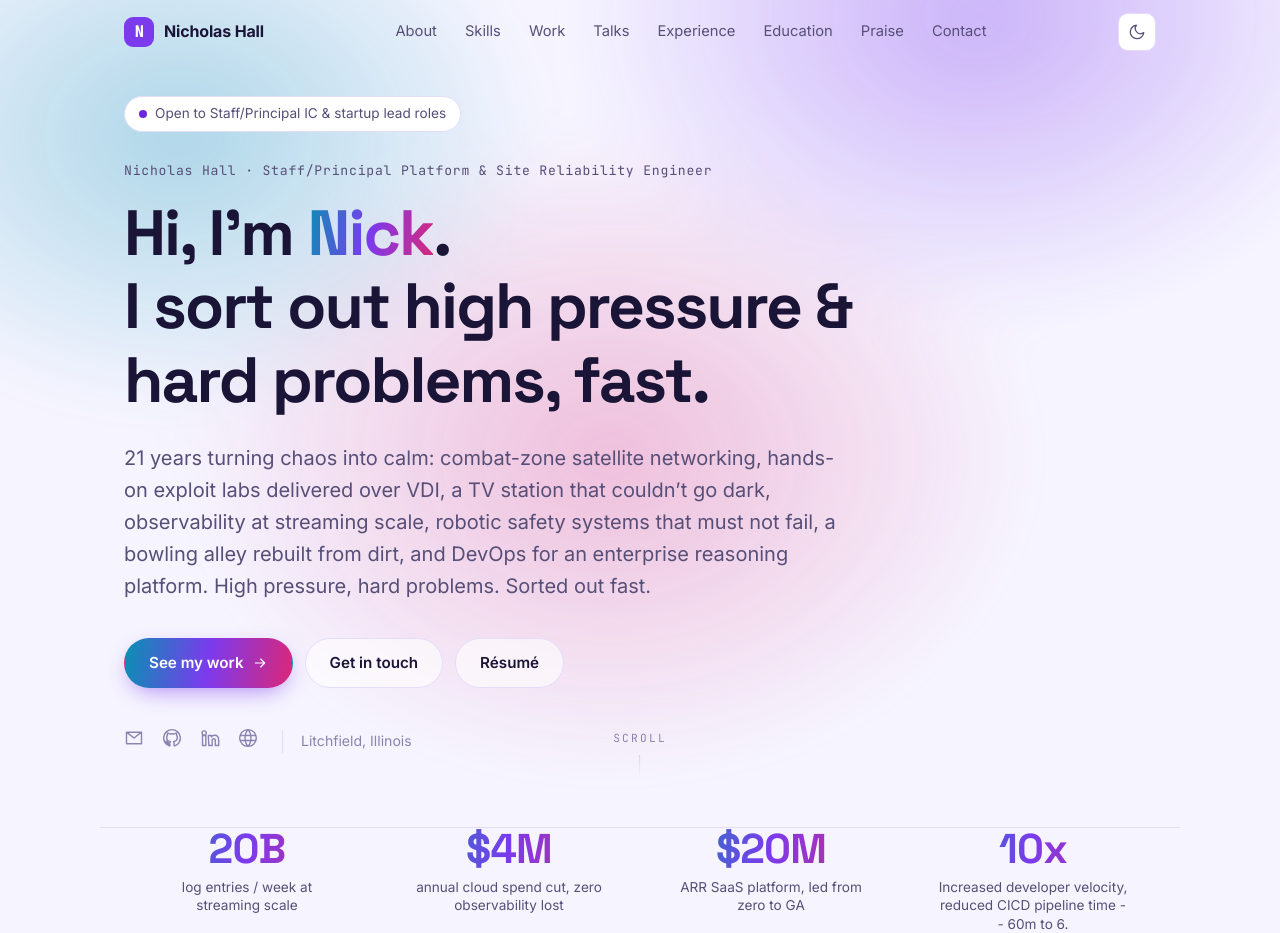
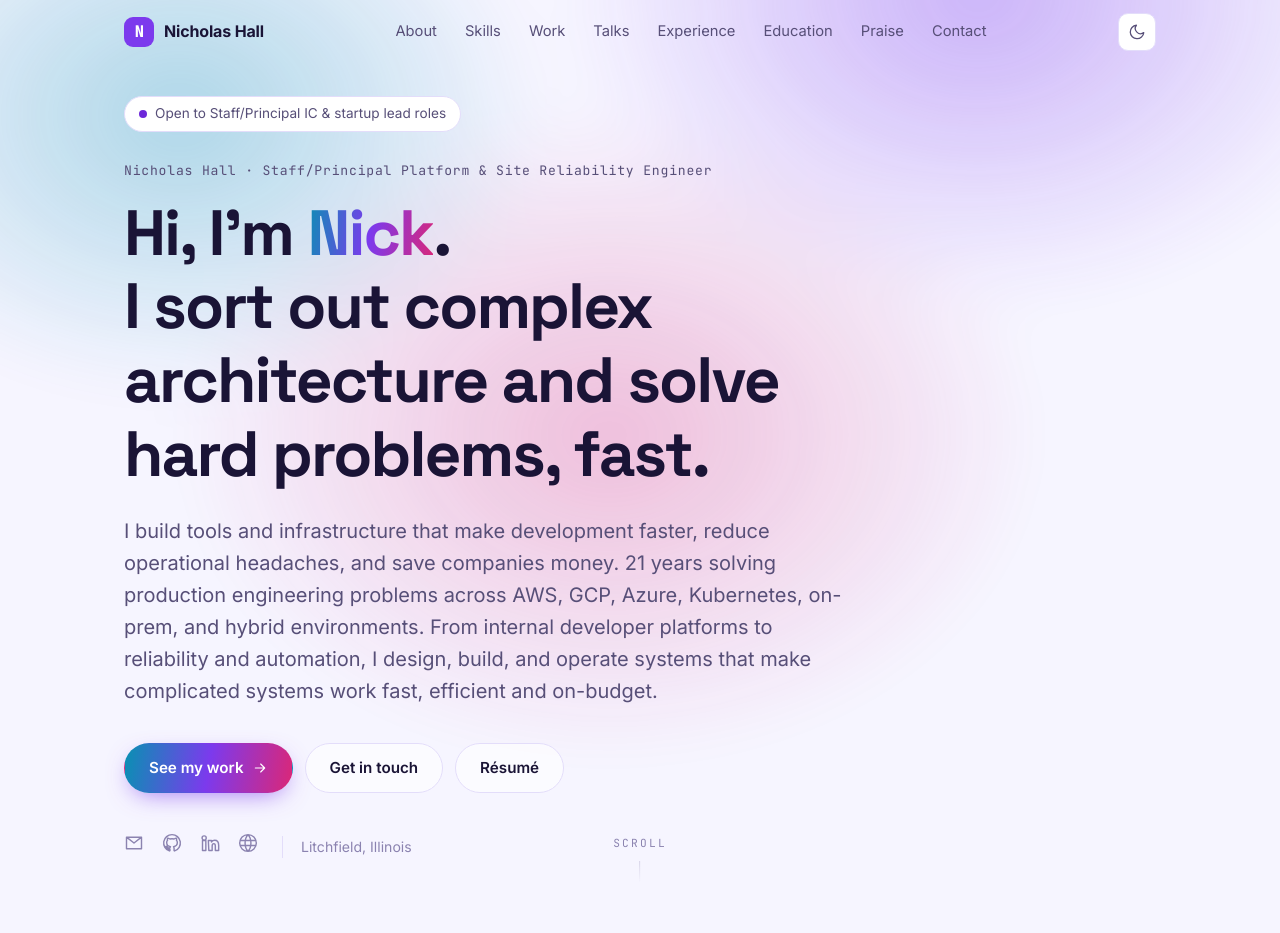
Before and after one commit to nicholas-a-hall/nicholas-a-hall.github.io, a React (Vite) app: page / in a window 1280 px wide. Shown: the top 933 px of the page. Built offline with nearby package versions, Linux system fonts and the light colour scheme.

Commit message:
update header content

```diff
--- a/src/data/content.js
+++ b/src/data/content.js
@@ -12,10 +12,10 @@ export const profile = {
   title: 'Nicholas Hall · Staff/Principal Platform & Site Reliability Engineer',
   // The spine: one line that says what you do and works for streaming-scale
   // reliability AND startup range.
-  tagline: 'I sort out high pressure & hard problems, fast.',
+  tagline: 'I sort out complex architecture and solve hard problems, fast.',
   // The range story, in your own voice.
   blurb:
-    '21 years turning chaos into calm: combat-zone satellite networking, hands-on exploit labs delivered over VDI, a TV station that couldn’t go dark, observability at streaming scale, robotic safety systems that must not fail, a bowling alley rebuilt from dirt, and DevOps for an enterprise reasoning platform. High pressure, hard problems. Sorted out fast.',
+    'I build tools and infrastructure that make development faster, reduce operational headaches, and save companies money. 21 years solving production engineering problems across AWS, GCP, Azure, Kubernetes, on-prem, and hybrid environments. From internal developer platforms to reliability and automation, I design, build, and operate systems that make complicated systems work fast, efficient and on-budget.',
   // Closing line for the contact section (straight from your LinkedIn).
   pitch:
     "I like strange problems, useful systems, and the places where tech solves real world problems. If you have a headache technology could help with, I'm your guy.",
@@ -33,7 +33,7 @@ export const metrics = [
   { value: '20B', label: 'log entries / week at streaming scale' },
   { value: '$4M', label: 'annual cloud spend cut, zero observability lost' },
   { value: '$20M', label: 'ARR SaaS platform, led from zero to GA' },
-  { value: '10x', label: 'Increased developer velocity, reduced CICD pipeline time -- 60m to 6.' },
+  { value: '10x', label: 'Increased developer velocity, reduced build times from 60m to 6.' },
 ]
 
 // Social / contact links. Remove any you don't want; the icons map by `type`.
```
